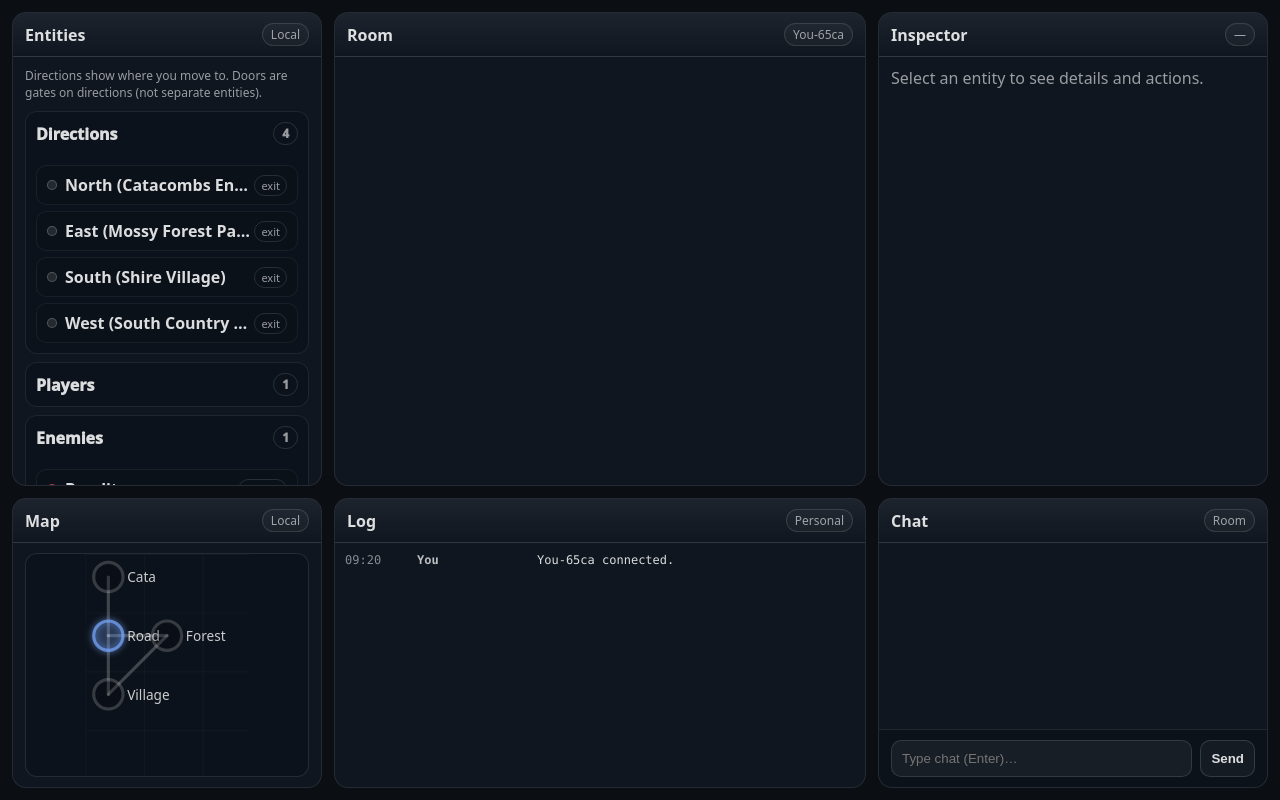
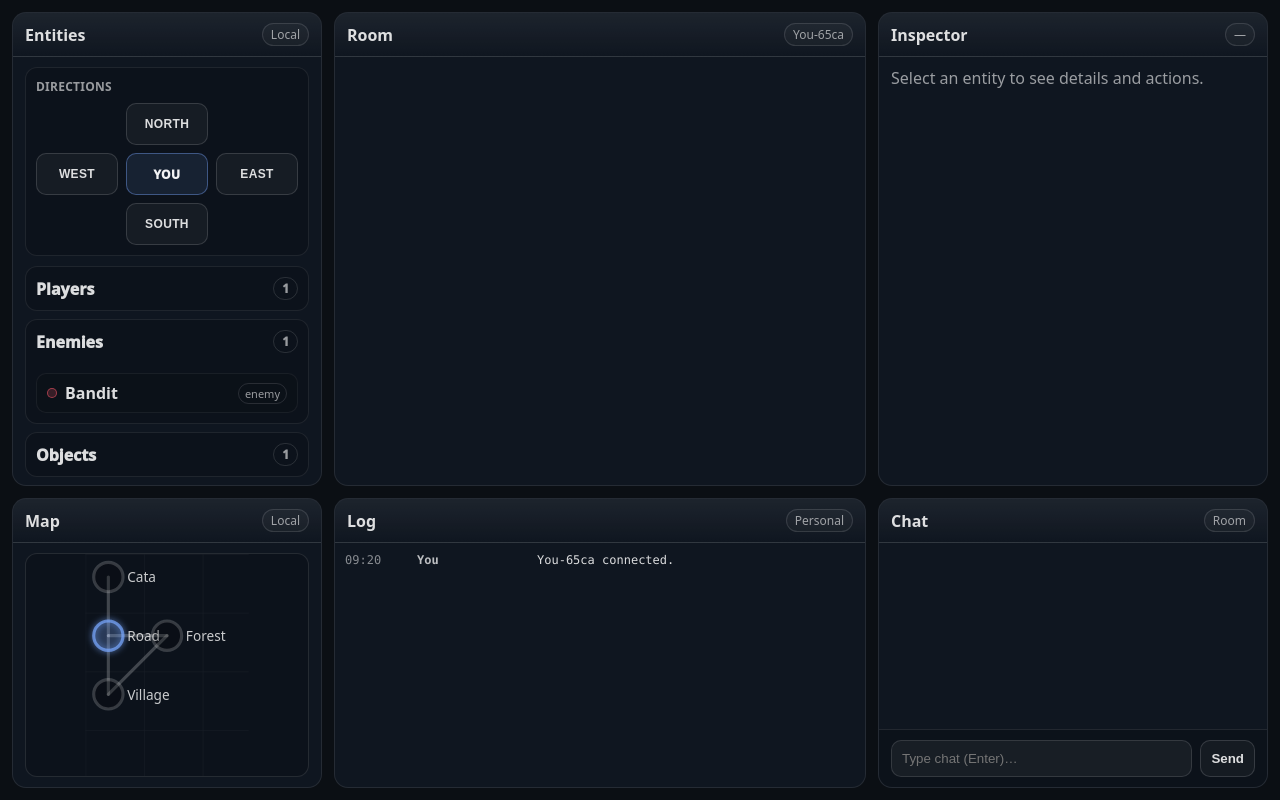
Before and after one commit to niklasstenman3-dotcom/MUDMO, a plain HTML site: page index.html in a window 1280 px wide. Drawn offline with Linux system fonts and the light colour scheme.

Commit message:
Replace directions list with compass rose UI

```diff
--- a/index.html
+++ b/index.html
@@ -184,6 +184,71 @@
       overflow:hidden;
     }
     .mapSvgWrap svg{ width:100%; height:100%; display:block; }
+
+    /* Compass directions */
+    .compassWrap{
+      border:1px solid rgba(255,255,255,.08);
+      border-radius:12px;
+      background:rgba(0,0,0,.14);
+      padding:10px;
+      margin-bottom:10px;
+    }
+    .compassTitle{
+      font-size:12px;
+      color:var(--muted);
+      margin-bottom:8px;
+      font-weight:800;
+      letter-spacing:.02em;
+      text-transform:uppercase;
+    }
+    .compassGrid{
+      display:grid;
+      grid-template-columns:repeat(3, 1fr);
+      grid-template-rows:repeat(3, 42px);
+      gap:8px;
+      align-items:center;
+      justify-items:stretch;
+    }
+    .compassBtn{
+      height:100%;
+      width:100%;
+      border-radius:10px;
+      border:1px solid rgba(255,255,255,.14);
+      background:rgba(255,255,255,.04);
+      color:var(--text);
+      font-weight:900;
+      font-size:12px;
+      text-transform:uppercase;
+      letter-spacing:.03em;
+      cursor:pointer;
+    }
+    .compassBtn:hover{background:rgba(255,255,255,.08)}
+    .compassBtn:disabled{
+      cursor:not-allowed;
+      color:var(--muted);
+      background:rgba(255,255,255,.02);
+      border-color:rgba(255,255,255,.08);
+      opacity:.7;
+    }
+    .compassCenter{
+      height:100%;
+      display:flex;
+      align-items:center;
+      justify-content:center;
+      border:1px solid rgba(122,168,255,.40);
+      background:rgba(122,168,255,.10);
+      border-radius:10px;
+      font-weight:1000;
+      font-size:12px;
+      letter-spacing:.03em;
+      color:rgba(255,255,255,.95);
+      text-transform:uppercase;
+    }
+    .cellNorth{grid-column:2;grid-row:1;}
+    .cellWest{grid-column:1;grid-row:2;}
+    .cellEast{grid-column:3;grid-row:2;}
+    .cellSouth{grid-column:2;grid-row:3;}
+    .cellCenter{grid-column:2;grid-row:2;}
   </style>
 </head>
 
@@ -1467,13 +1532,12 @@ class App {
   renderGroups(){
     const ctx = this.ctx;
     const root = document.getElementById("entityGroups");
-    root.innerHTML = `<div class="muted" style="font-size:12px; margin-bottom:10px;">
-      Directions show where you move to. Doors are gates on directions (not separate entities).
-    </div>`;
+    root.innerHTML = "";
+
+    this.renderCompass(root, ctx);
 
     const entities = Object.values(ctx.room.entities);
     const groups = [
-      { key:"directions", label:"Directions", kinds:[Schema.EntityKind.EXIT] },
       { key:"players", label:"Players", kinds:[Schema.EntityKind.PLAYER] },
       { key:"enemies", label:"Enemies", kinds:[Schema.EntityKind.ENEMY] },
       { key:"objects", label:"Objects", kinds:[Schema.EntityKind.OBJECT] },
@@ -1568,6 +1632,57 @@ class App {
     }
   }
 
+  renderCompass(root, ctx){
+    const exits = Object.values(ctx.room.entities).filter(e => e.kind === Schema.EntityKind.EXIT);
+    const exitsByDir = {};
+    for (const ex of exits){
+      exitsByDir[ex.state?.dir] = ex;
+    }
+
+    const wrap = document.createElement("div");
+    wrap.className = "compassWrap";
+
+    const title = document.createElement("div");
+    title.className = "compassTitle";
+    title.textContent = "Directions";
+    wrap.appendChild(title);
+
+    const grid = document.createElement("div");
+    grid.className = "compassGrid";
+
+    const makeBtn = (dir, label, cellClass) => {
+      const ex = exitsByDir[dir] || null;
+      const btn = document.createElement("button");
+      btn.className = `compassBtn ${cellClass}`;
+      btn.type = "button";
+      btn.textContent = label;
+      btn.disabled = !ex;
+      if (ex){
+        btn.title = ex.state.toRoomName || ex.state.toRoomId || titleCase(dir);
+        btn.addEventListener("click", ()=>{
+          this.store.dispatch(Schema.Action.TRAVEL, ex.id, null);
+        });
+      } else {
+        btn.title = "No exit";
+      }
+      return btn;
+    };
+
+    grid.appendChild(makeBtn("north", "North", "cellNorth"));
+    grid.appendChild(makeBtn("west", "West", "cellWest"));
+
+    const center = document.createElement("div");
+    center.className = "compassCenter cellCenter";
+    center.textContent = "You";
+    grid.appendChild(center);
+
+    grid.appendChild(makeBtn("east", "East", "cellEast"));
+    grid.appendChild(makeBtn("south", "South", "cellSouth"));
+
+    wrap.appendChild(grid);
+    root.appendChild(wrap);
+  }
+
   renderInspector(){
     const ctx = this.ctx;
     const box = document.getElementById("inspector");
```
